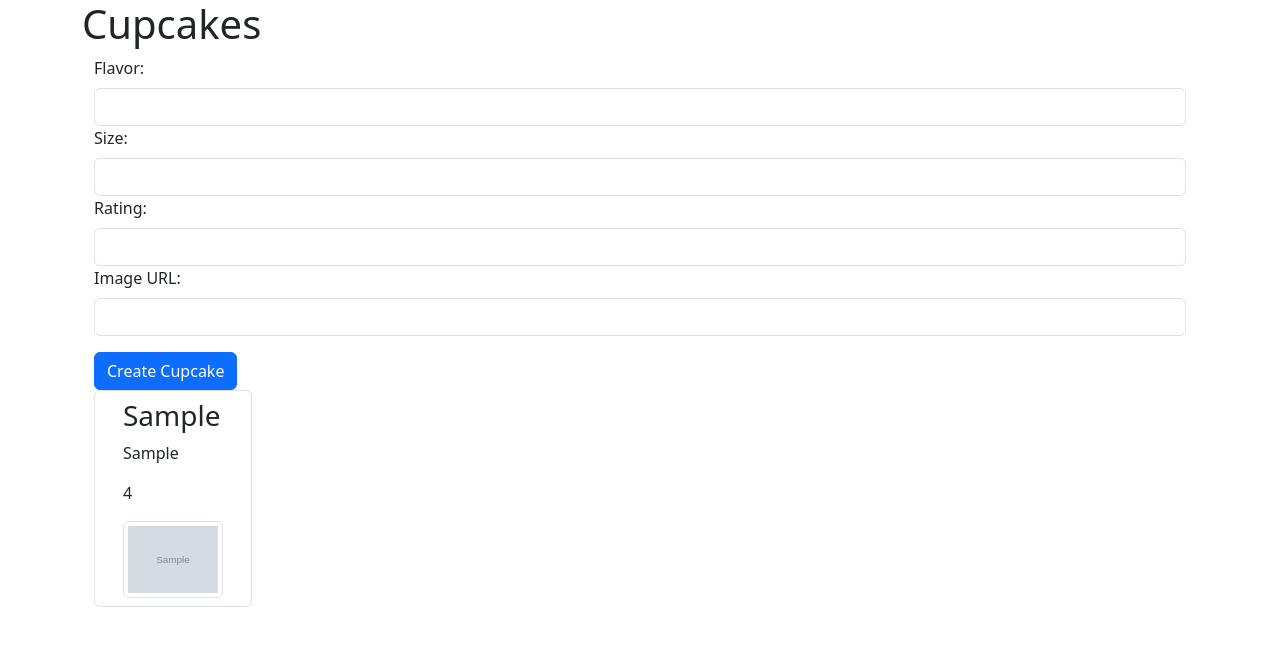
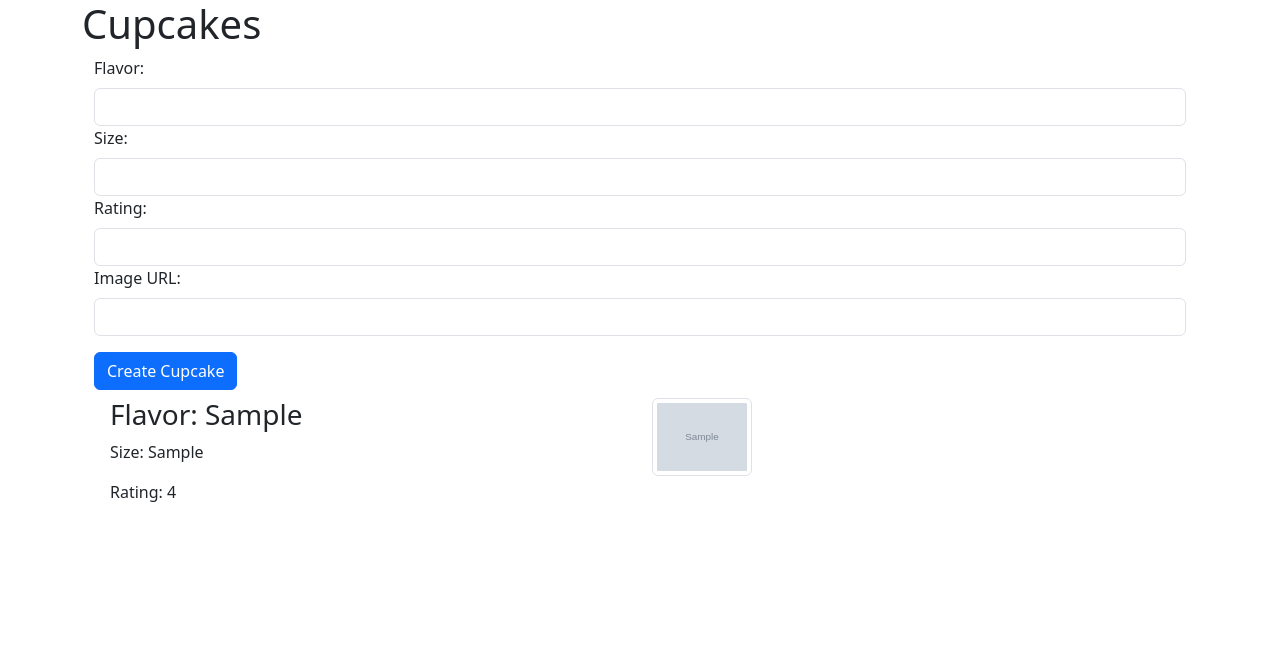
Before and after one commit to cp-alley/flask-cupcakes, a Flask app: page / in a window 1280 px wide. Shown: the top 646 px of the page. Run offline with Flask 3, Linux system fonts and the light colour scheme; tables that the repository leaves empty hold one stand-in row (values such as "Sample post"); grey boxes marked "Sample" are stand-in pictures.

Commit message:
style homepage

```diff
--- a/static/js/cupcake.js
+++ b/static/js/cupcake.js
@@ -31,11 +31,15 @@ async function populateCupcakeList() {
 
 /** Generate and return markup for a cupcake */
 function createCupcakeMarkup(flavor, size, rating, imageUrl) {
-  const $li = $(`<li class="list-group-item"><div class="container">
-    <h3>${flavor}</h3>
-    <p>${size}</p>
-    <p>${rating}</p>
-    <img src="${imageUrl}" alt="Cupcake Image" width="100" class="img-thumbnail">
+  const $li = $(`<li class="list-group-item"><div class="row">
+    <div class="col-6">
+      <h3>Flavor: ${flavor}</h3>
+      <p>Size: ${size}</p>
+      <p>Rating: ${rating}</p>
+    </div>
+    <div class="col-6">
+      <img src="${imageUrl}" alt="Cupcake Image" width="100" class="img-thumbnail">
+    </div>
     </div></li>`);
 
   return $li;
--- a/templates/home.html
+++ b/templates/home.html
@@ -16,11 +16,11 @@
 
       <form action="" method="POST" id="add-cupcake-form">
         <label class="form-label" for="flavor">Flavor:</label>
-        <input class="form-control" type="text" name="flavor" id="flavor-input">
+        <input class="form-control" type="text" name="flavor" id="flavor-input" required>
         <label class="form-label" for="size">Size:</label>
-        <input class="form-control" type="text" name="size" id="size-input">
+        <input class="form-control" type="text" name="size" id="size-input" required>
         <label class="form-label" for="rating">Rating:</label>
-        <input class="form-control" type="text" name="rating" id="rating-input">
+        <input class="form-control" type="text" name="rating" id="rating-input" required>
         <label class="form-label" for="image_url">Image URL:</label>
         <input class="form-control" type="text" name="image_url" id="image-input">
         <button class="btn btn-primary mt-3" type="submit">Create Cupcake</button>
@@ -28,11 +28,11 @@
     </section>
     <section class="container">
 
-      <ul class="list-group-horizontal list-group" id="cupcake-list"></ul>
+      <ul class="list-group-flush list-group" id="cupcake-list"></ul>
     </section>
 
-    <script src="https://code.jquery.com/jquery-3.7.1.js" integrity="sha256-eKhayi8LEQwp4NKxN+CfCh+3qOVUtJn3QNZ0TciWLP4="
-    crossorigin="anonymous"></script>
+    <script src="https://code.jquery.com/jquery-3.7.1.js"
+      integrity="sha256-eKhayi8LEQwp4NKxN+CfCh+3qOVUtJn3QNZ0TciWLP4=" crossorigin="anonymous"></script>
     <script src="/static/js/cupcake.js"></script>
   </main>
 </body>
```
